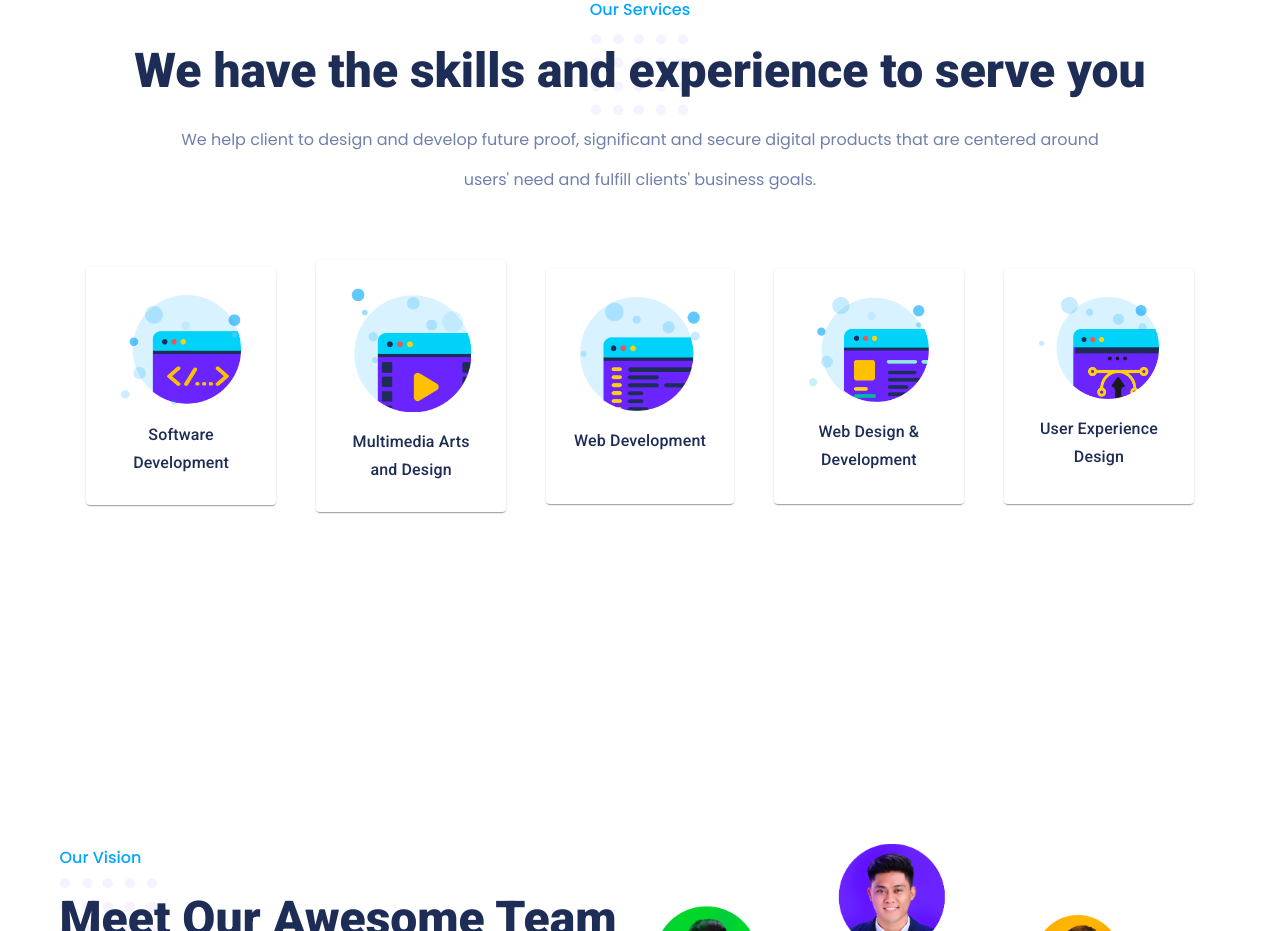
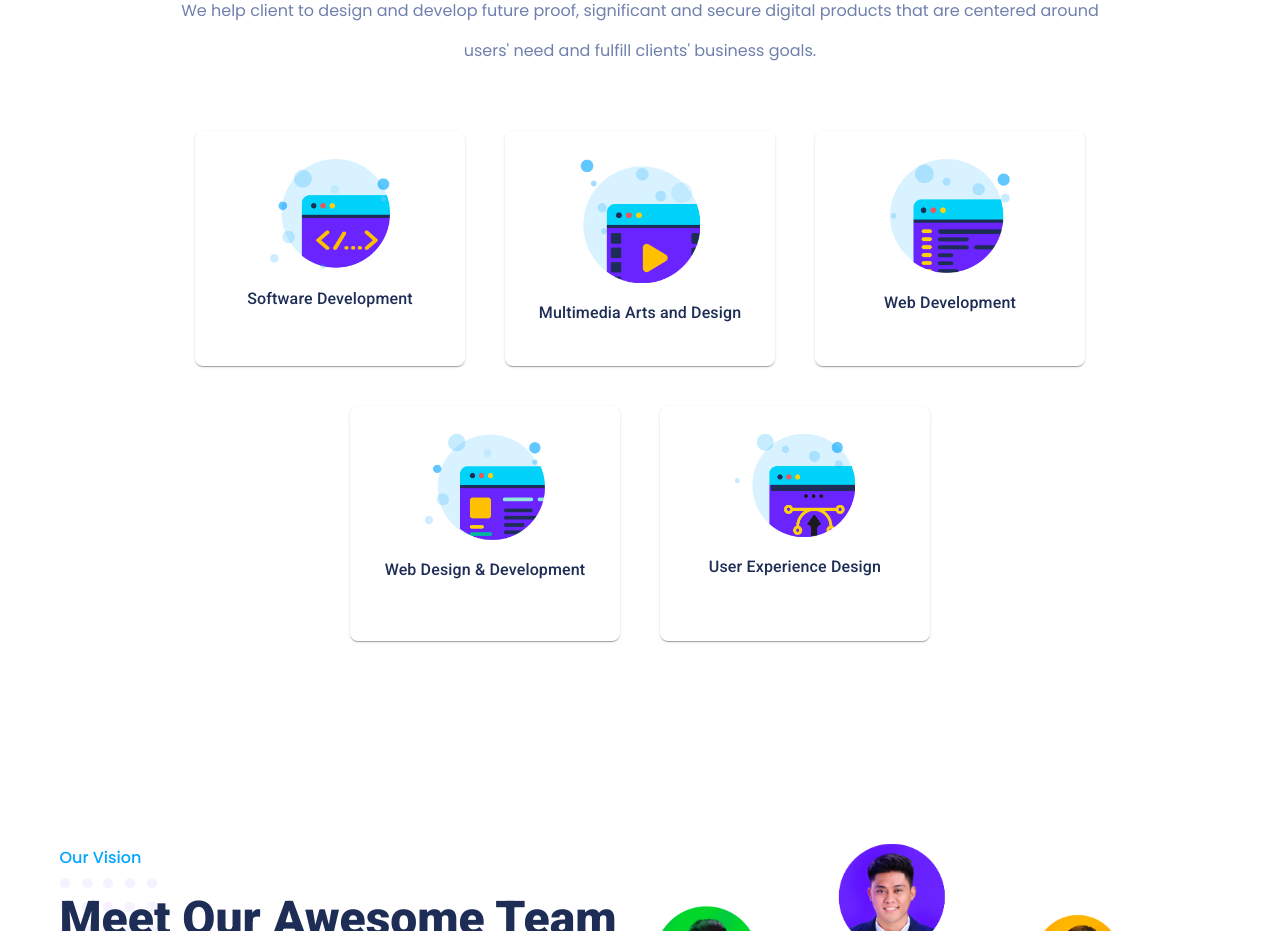
Before and after one commit to Osomware/osomware-official-website, a Vue app: page / in a window 1280 px wide. Shown: the part 3337-4268 px from the top of the page. Built offline with nearby package versions, Linux system fonts and the light colour scheme.

Commit message:
Changed min-width of v-cards services

```diff
--- a/src/components/sections/OurServicesSection.vue
+++ b/src/components/sections/OurServicesSection.vue
@@ -14,7 +14,7 @@
           <v-row align="center" justify="center" class="mt-10">
             <div v-for="value in services" :key="value.id">
               <v-hover v-slot="{ hover }" close-delay="200">
-                <v-card flat :class="`${hover ? 'elevation-3' : 'elevation-1'} ma-5`">
+                <v-card flat :class="`${hover ? 'elevation-3' : 'elevation-1'} ma-5 rounded-lg`">
                   <v-container class="chip-container">
                     <div class="d-flex justify-center align-center mt-4">
                       <v-img :src="getImage(value)" max-width="120"/>
@@ -73,7 +73,7 @@
     background-position: center;
   }
   .chip-container {
-    max-width: 190px;
+    min-width: 270px;
     min-height: 235px;
   }
 </style>
```
